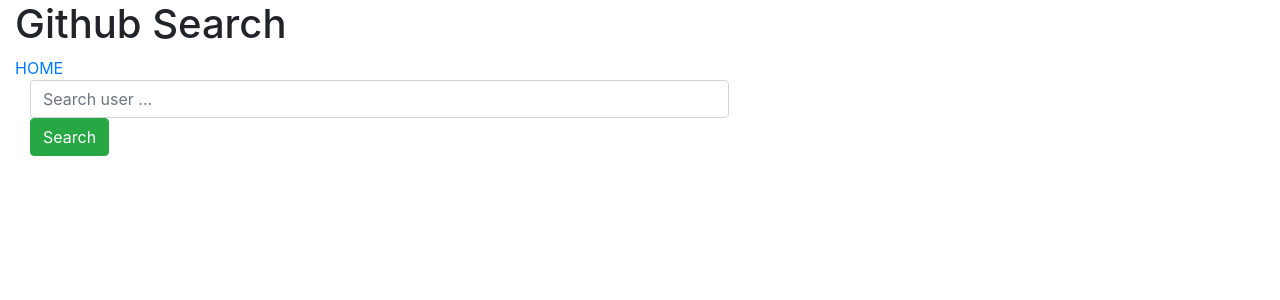
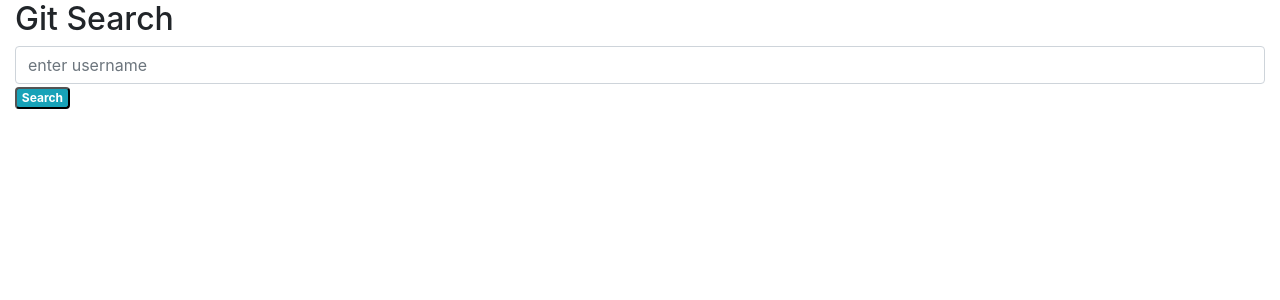
Before and after one commit to sharonmaswai/github-search, an Angular app: page / in a window 1280 px wide. Shown: the top 300 px of the page. Built offline with nearby package versions, Linux system fonts and the light colour scheme.

Commit message:
edit userprofile html details

```diff
--- a/src/app/app.module.ts
+++ b/src/app/app.module.ts
@@ -1,6 +1,6 @@
 import { BrowserModule } from '@angular/platform-browser';
 import { NgModule } from '@angular/core';
-
+import {FormsModule} from '@angular/forms';
 
 import {UserserviceService} from './userservice.service';
 
@@ -18,7 +18,8 @@
   imports: [
     BrowserModule,
     AppRoutingModule,
-    HttpClientModule
+    HttpClientModule,
+    FormsModule
   ],
   providers: [UserserviceService],
   bootstrap: [AppComponent]
--- a/src/app/userprofile/userprofile.component.html
+++ b/src/app/userprofile/userprofile.component.html
@@ -1,68 +1,58 @@
-<div id="det" class="container-fluid">
-    <h1>Github Search</h1>
-    <a id="link" routerLink='/home' routerLinkActive='active'>HOME</a>
-       <div class="col-md-7">
-         <form (ngSubmit)='findprofile()' class="search-form">
+<div class="container-fluid">
+  <h2 class="heading">Git Search</h2>
+  <div>
+    <div class='col-md-6'>
+
+    </div>
+    <form (ngSubmit)='getuserprofile()'>
       <div class="form-group">
-             <input type="text" class="form-control" placeholder="Search user ..."
+          <input type="text" class="form-control" placeholder="enter username"
           name="username">
-               <button id="but" class="btn btn-success ok " type="submit">Search</button>
+          <button class="badge badge-info ok " type="submit">Search</button>
       </div>
+
+
     </form>
   </div>
-
-         <div class="col-md-12" id="hide">
+  <div class=container-fluid>
+    <div class="col-md-12">
       <div *ngIf="profile">
-             <div class="panel panel-default">
+        <div class="panel panel-info">
           <div class="panel-heading">
-                 <h1>{{profile.login | upper}}</h1>
+            <h2>{{profile.login}}</h2>
           </div>
           <div class="panel-body">
             <div class="row">
-                   <div class="col-md-4 ">
-                     <img class="img-circle img-responsive me" src="{{profile.avatar_url}}" >
+              <div class="col-md-04">
+                <img class="img-circle img-responsive me" src="{{profile.avatar_url}}">
+
               </div>
-                   <div class="col-md-4">
+              <div col-md-04>
                   <ul class="list-group">
                       <li class="list-group-item"><strong>Username: </strong>{{profile.login}}</li>
 
                       <div class="stats">
                         <span class="badge badge-secondary">{{profile.public_repos}} Public Repos</span>
-                         <span class="badge badge-primary">{{profile.public_gists}} Public Gists</span>
+
                         <span class="badge badge-success">{{profile.followers}} Followers</span>
                         <span class="badge badge-info">{{profile.following}} Following</span>
                       </div>
                     </ul>
               </div>
-           <div class="col-md-4 deets">
-               <div class="card card2 card-default mt-5">
-                 <div class="card card2 card-heading pt-2">
-                   <h3 class=" card2 card-title ml-5 ">Repositories</h3>
-                 </div>
-                 <div class="card2 card-body">
-                   <div class="row">
-                     <div class="col-md-12">
-                       <div *ngFor="let repo of repos">
-                         <div class="row">
-                           <div class="col-md-9">
-                             <h4><a href="{{repo.html_url}}" target="_blank">{{repo.name}}</a></h4>
-                             <p>{{repo.description}}</p>
-                           </div>
-                           <div class="col-md-3">
-                             <span class="badge badge-default">{{repo.watchers}} Watchers</span>
-                             <span class="badge badge-primary">{{repo.forks}} Forks</span>
+              <div class="col-md-4">
+                <div class="repos">
+
+                  <h2>Repos</h2>
+
                 </div>
               </div>
-                         <hr />
+
+
             </div>
           </div>
         </div>
       </div>
+
     </div>
   </div>
 </div>
-         </div>
-       </div>
-   </div>
-   </div>
-   </div>
--- a/src/app/userprofile/userprofile.component.ts
+++ b/src/app/userprofile/userprofile.component.ts
@@ -10,6 +10,7 @@
 
   private userprofile: any=[];
   private username: string;
+  private repositories: any = [];
 
   constructor( private userserviceService: UserserviceService) {}
 
@@ -21,7 +22,9 @@
     this.userserviceService.fetchProfileDetails(this.username).subscribe(profile => {
       this.userprofile = profile;
    });
-
+   this.userserviceService.fetchRepos().subscribe(repos => {
+    this.repositories = repos;
+  });
 
 
   }
```
Lines whose indentation alone changed are shown as unchanged.
